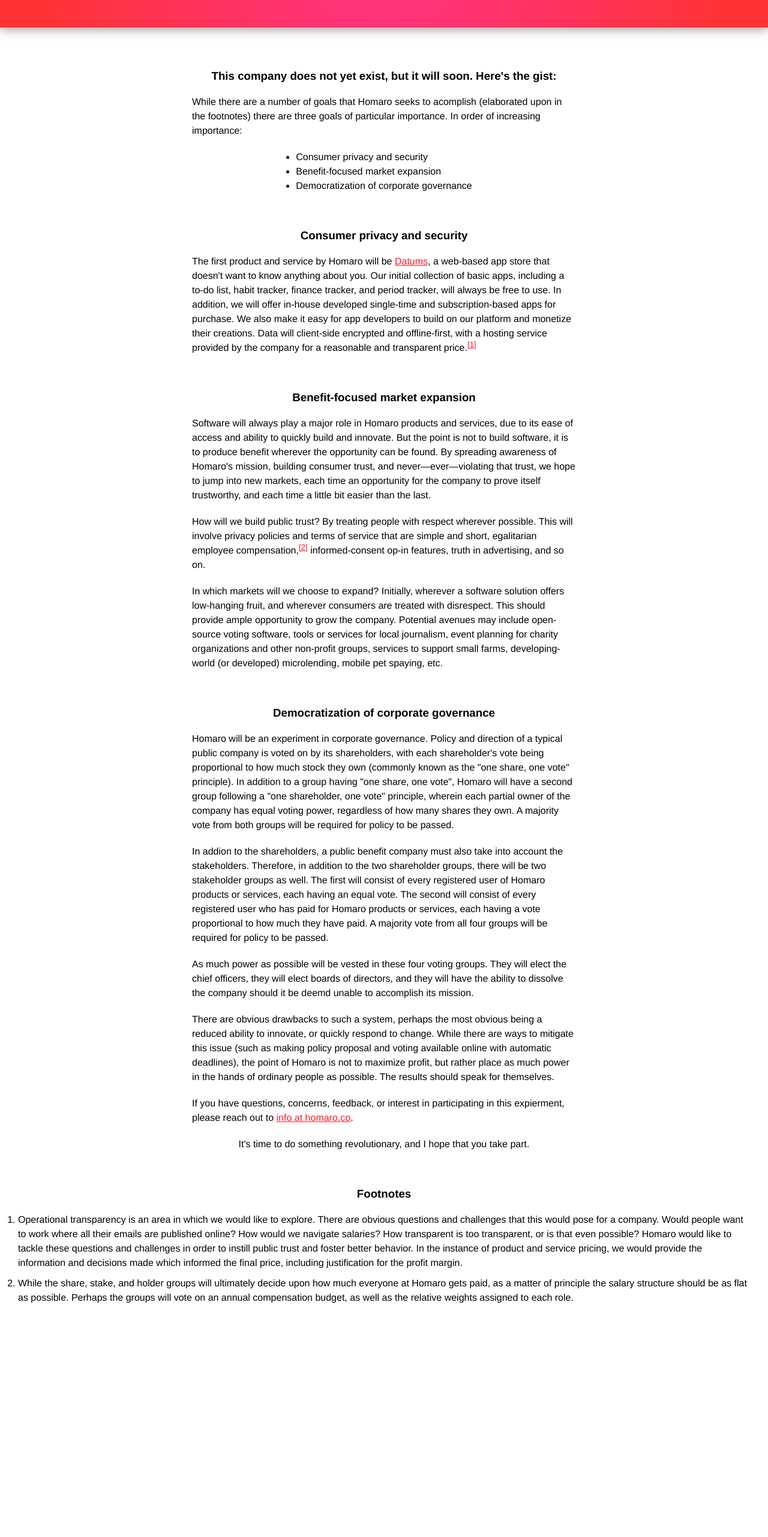
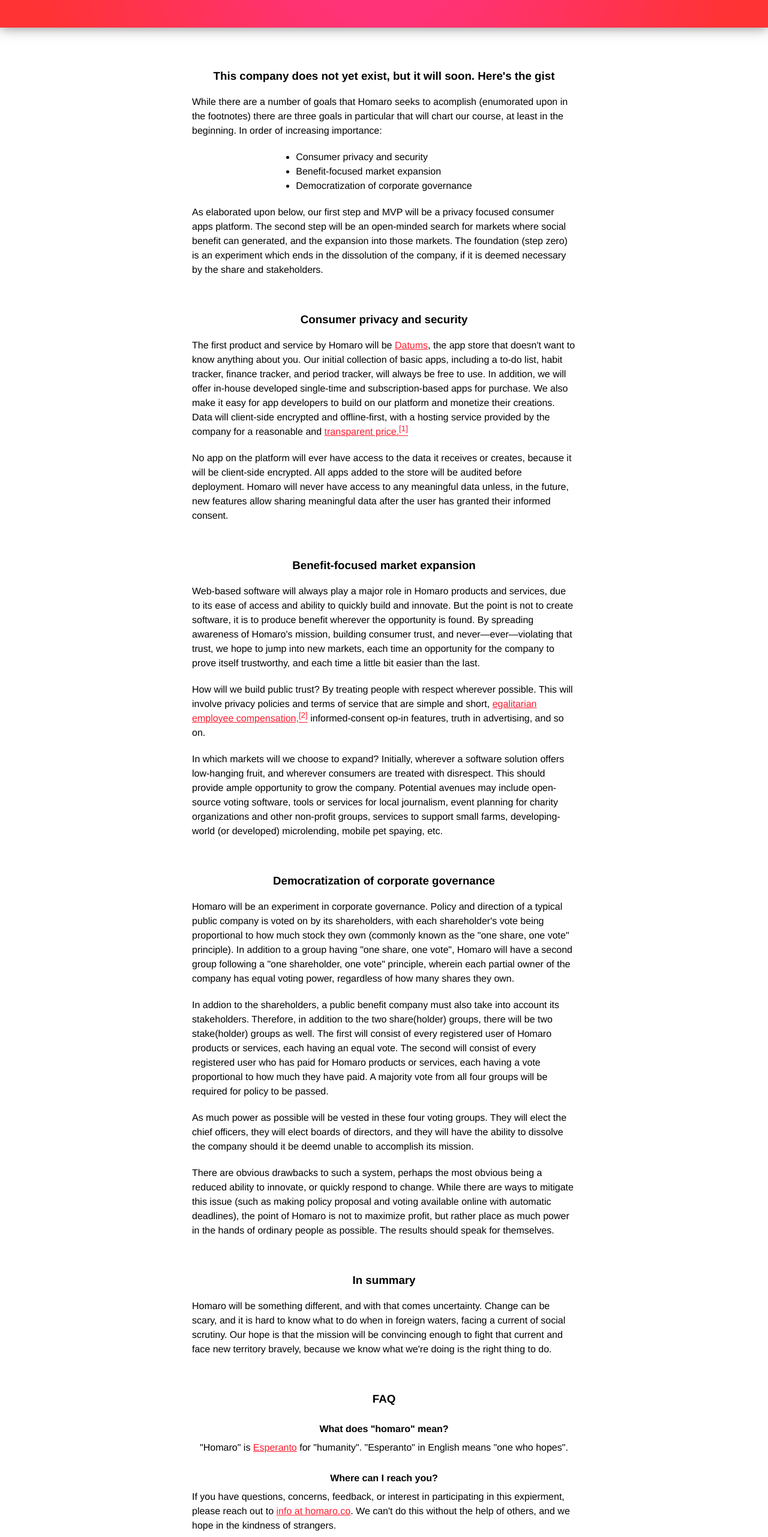
Before and after one commit to homaroco/homaro, a Next.js app: page / in a window 1280 px wide. Shown: the part 234-2797 px from the top of the page at 60% size. Before the commit the page ends 2470 px from the top, so only its background shows below. Built offline with nearby package versions, Linux system fonts and the light colour scheme.

Commit message:
Add copy

```diff
--- a/pages/index.js
+++ b/pages/index.js
@@ -17,9 +17,9 @@
         <svg viewBox="0 0 150 50" width="300" height="100">
           <g transform="translate(-367.5 -468.2)">
             <path fill="#ff1a2d00" d="M367.5 468.2h150v50h-150z" />
-            <circle cx="413" cy="496.9" r="8.8" fill="#ff1a2d00" stroke="#ff1a2d00" stroke-linejoin="round" stroke-miterlimit="7.1" stroke-width="9.4" />
-            <text x="375.9" y="505.6" fill="#fff" stroke-linejoin="round" stroke-miterlimit="7.1" stroke-width="5" font-family="Nunito" font-size="35.3" font-weight="700">Homaro</text>
-            <path fill="none" stroke="#fff" stroke-linecap="round" stroke-linejoin="round" stroke-miterlimit="7.1" stroke-width="4.5" d="M407 511.7h-35.2v-37.2H407v7.7" />
+            <circle cx="413" cy="496.9" r="8.8" fill="#ff1a2d00" stroke="#ff1a2d00" strokeLinejoin="round" strokeMiterlimit="7.1" strokeWidth="9.4" />
+            <text x="375.9" y="505.6" fill="#fff" strokeLinejoin="round" strokeMiterlimit="7.1" strokeWidth="5" fontFamily="Nunito" fontSize="35.3" fontWeight="700">Homaro</text>
+            <path fill="none" stroke="#fff" strokeLinecap="round" strokeLinejoin="round" strokeMiterlimit="7.1" strokeWidth="4.5" d="M407 511.7h-35.2v-37.2H407v7.7" />
           </g>
         </svg>
         {/* <img
@@ -31,33 +31,44 @@
         <h2>A Benefit Company</h2>
       </header>
       <main className={styles.main}>
-        <h3>{"This company does not yet exist, but it will soon. Here's the gist:"}</h3>
-        <p>{"While there are a number of goals that Homaro seeks to acomplish (elaborated upon in the footnotes) there are three goals of particular importance. In order of increasing importance:"}</p>
+        <h3>{"This company does not yet exist, but it will soon. Here's the gist"}</h3>
+        <p>{"While there are a number of goals that Homaro seeks to acomplish (enumorated upon in the footnotes) there are three goals in particular that will chart our course, at least in the beginning. In order of increasing importance:"}</p>
         <ul>
           <li>Consumer privacy and security</li>
           <li>Benefit-focused market expansion</li>
           <li>Democratization of corporate governance</li>
         </ul>
+        <p>As elaborated upon below, our first step and MVP will be a privacy focused consumer apps platform. The second step will be an open-minded search for markets where social benefit can generated, and the expansion into those markets. The foundation (step zero) is an experiment which ends in the dissolution of the company, if it is deemed necessary by the share and stakeholders.</p>
 
         <h3>Consumer privacy and security</h3>
-        <p>{"The first product and service by Homaro will be "}<a href="https://datums.app">Datums</a>{", a web-based app store that doesn't want to know anything about you. Our initial collection of basic apps, including a to-do list, habit tracker, finance tracker, and period tracker, will always be free to use. In addition, we will offer in-house developed single-time and subscription-based apps for purchase. We also make it easy for app developers to build on our platform and monetize their creations. Data will client-side encrypted and  offline-first, with a hosting service provided by the company for a reasonable and transparent price."}<sup><a href="#transparency">[1]</a></sup></p>
+        <p>{"The first product and service by Homaro will be "}<a href="https://datums.app">Datums</a>{", the app store that doesn't want to know anything about you. Our initial collection of basic apps, including a to-do list, habit tracker, finance tracker, and period tracker, will always be free to use. In addition, we will offer in-house developed single-time and subscription-based apps for purchase. We also make it easy for app developers to build on our platform and monetize their creations. Data will client-side encrypted and  offline-first, with a hosting service provided by the company for a reasonable and "}<a href="#transparency">transparent price.<sup>[1]</sup></a></p>
+        <p>No app on the platform will ever have access to the data it receives or creates, because it will be client-side encrypted. All apps added to the store will be audited before deployment. Homaro will never have access to any meaningful data unless, in the future, new features allow sharing meaningful data after the user has granted their informed consent.</p>
         <h3>Benefit-focused market expansion</h3>
-        <p>Software will always play a major role in Homaro products and services, due to its ease of access and ability to quickly build and innovate. But the point is not to build software, it is to produce benefit wherever the opportunity can be found. By spreading awareness of Homaro&apos;s mission, building consumer trust, and never—ever—violating that trust, we hope to jump into new markets, each time an opportunity for the company to prove itself trustworthy, and each time a little bit easier than the last.</p>
-        <p>How will we build public trust? By treating people with respect wherever possible. This will involve privacy policies and terms of service that are simple and short, egalitarian employee compensation,<sup><a href="#compensation">[2]</a></sup> informed-consent op-in features, truth in advertising, and so on.</p>
+        <p>Web-based software will always play a major role in Homaro products and services, due to its ease of access and ability to quickly build and innovate. But the point is not to create software, it is to produce benefit wherever the opportunity is found. By spreading awareness of Homaro&apos;s mission, building consumer trust, and never—ever—violating that trust, we hope to jump into new markets, each time an opportunity for the company to prove itself trustworthy, and each time a little bit easier than the last.</p>
+        <p>How will we build public trust? By treating people with respect wherever possible. This will involve privacy policies and terms of service that are simple and short, <a href="#compensation">egalitarian employee compensation,<sup>[2]</sup></a> informed-consent op-in features, truth in advertising, and so on.</p>
         <p>In which markets will we choose to expand? Initially, wherever a software solution offers low-hanging fruit, and wherever consumers are treated with disrespect. This should provide ample opportunity to grow the company. Potential avenues may include open-source voting software, tools or services for local journalism, event planning for charity organizations and other non-profit groups, services to support small farms, developing-world (or developed) microlending, mobile pet spaying, etc.</p>
         <h3>Democratization of corporate governance</h3>
-        <p>{"Homaro will be an experiment in corporate governance. Policy and direction of a typical public company is voted on by its shareholders, with each shareholder's vote being proportional to how much stock they own (commonly known as the \"one share, one vote\" principle). In addition to a group having \"one share, one vote\", Homaro will have a second group following a \"one shareholder, one vote\" principle, wherein each partial owner of the company has equal voting power, regardless of how many shares they own. A majority vote from both groups will be required for policy to be passed."}</p>
-        <p>{"In addion to the shareholders, a public benefit company must also take into account the stakeholders. Therefore, in addition to the two shareholder groups, there will be two stakeholder groups as well. The first will consist of every registered user of Homaro products or services, each having an equal vote. The second will consist of every registered user who has paid for Homaro products or services, each having a vote proportional to how much they have paid. A majority vote from all four groups will be required for policy to be passed."}</p>
+        <p>{"Homaro will be an experiment in corporate governance. Policy and direction of a typical public company is voted on by its shareholders, with each shareholder's vote being proportional to how much stock they own (commonly known as the \"one share, one vote\" principle). In addition to a group having \"one share, one vote\", Homaro will have a second group following a \"one shareholder, one vote\" principle, wherein each partial owner of the company has equal voting power, regardless of how many shares they own."}</p>
+        <p>{"In addion to the shareholders, a public benefit company must also take into account its stakeholders. Therefore, in addition to the two share(holder) groups, there will be two stake(holder) groups as well. The first will consist of every registered user of Homaro products or services, each having an equal vote. The second will consist of every registered user who has paid for Homaro products or services, each having a vote proportional to how much they have paid. A majority vote from all four groups will be required for policy to be passed."}</p>
         <p>{"As much power as possible will be vested in these four voting groups. They will elect the chief officers, they will elect boards of directors, and they will have the ability to dissolve the company should it be deemd unable to accomplish its mission."}</p>
         <p>{"There are obvious drawbacks to such a system, perhaps the most obvious being a reduced ability to innovate, or quickly respond to change. While there are ways to mitigate this issue (such as making policy proposal and voting available online with automatic deadlines), the point of Homaro is not to maximize profit, but rather place as much power in the hands of ordinary people as possible. The results should speak for themselves."}</p>
-        <p>If you have questions, concerns, feedback, or interest in participating in this expierment, please reach out to <a href="mailto:info@homaro.co">info at homaro.co</a>.</p>
-        <p>{"It's time to do something revolutionary, and I hope that you take part."}</p>
+        <h3>In summary</h3>
+        <p>Homaro will be something different, and with that comes uncertainty. Change can be scary, and it is hard to know what to do when in foreign waters, facing a current of social scrutiny. Our hope is that the mission will be convincing enough to fight that current and face new territory bravely, because we know what we&apos;re doing is the right thing to do.</p>
+        <h3>FAQ</h3>
+        <h4>What does "homaro" mean?</h4>
+        <p>"Homaro" is <a href="https://en.wikipedia.org/wiki/Esperanto">Esperanto</a> for "humanity". "Esperanto" in English means "one who hopes".</p>
+        <h4>Where can I reach you?</h4>
+        <p>If you have questions, concerns, feedback, or interest in participating in this expierment, please reach out to <a href="mailto:info@homaro.co">info at homaro.co</a>. We can&apos;t do this without the help of others, and we hope in the kindness of strangers.</p>
+        {/* <p>{"It's time to do something revolutionary, and I hope that you take part."}</p> */}
         <h3>Footnotes</h3>
         <ol>
           <li id='transparency'>Operational transparency is an area in which we would like to explore. There are obvious questions and challenges that this would pose for a company. Would people want to work where all their emails are published online? How would we navigate salaries? How transparent is too transparent, or is that even possible? Homaro would like to tackle these questions and challenges in order to instill public trust and foster better behavior. In the instance of product and service pricing, we would provide the information and decisions made which informed the final price, including justification for the profit margin.</li>
           <li id="compensation">While the share, stake, and holder groups will ultimately decide upon how much everyone at Homaro gets paid, as a matter of principle the salary structure should be as flat as possible. Perhaps the groups will vote on an annual compensation budget, as well as the relative weights assigned to each role.</li>
         </ol>
       </main>
+      <div className={styles.newYorkLovesYou}>
+        NY❤️U
+      </div>
     </>
   )
 }
--- a/styles/Home.module.css
+++ b/styles/Home.module.css
@@ -295,3 +295,15 @@
     transform: rotate(0deg);
   }
 }
+
+.newYorkLovesYou {
+  display: flex;
+  position: relative;
+  align-items: flex-end;
+  justify-content: center;
+  height: 100vh;
+  font-weight: bold;
+  font-size: 20px;
+  margin-bottom: 200px;
+  font-family: Helvetica, sans-serif;
+}
--- a/styles/globals.css
+++ b/styles/globals.css
@@ -124,6 +124,11 @@
   margin-bottom: 20px;
 }
 
+h4 {
+  margin-top: 10px;
+  margin-bottom: 10px;
+}
+
 /*https://stackoverflow.com/a/6594576/20797054 */
 sup {
   line-height: 0;
```
